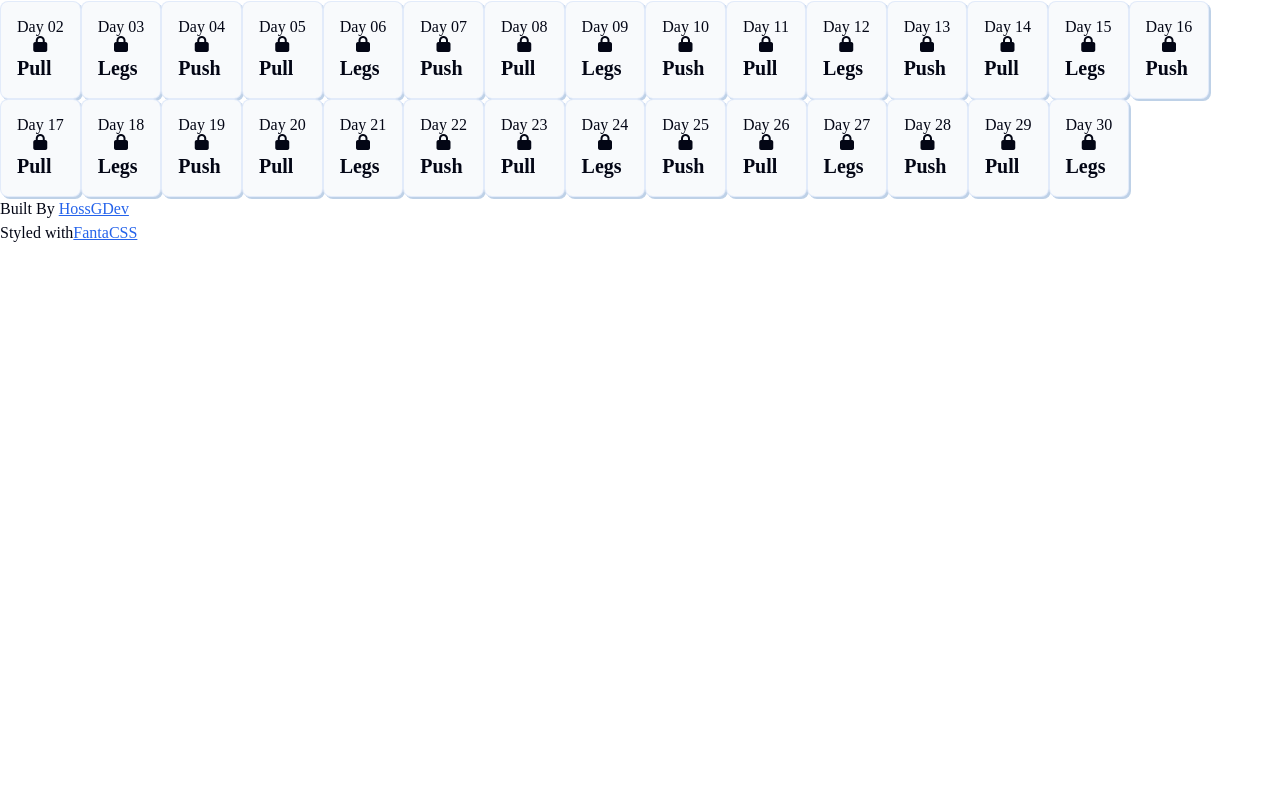
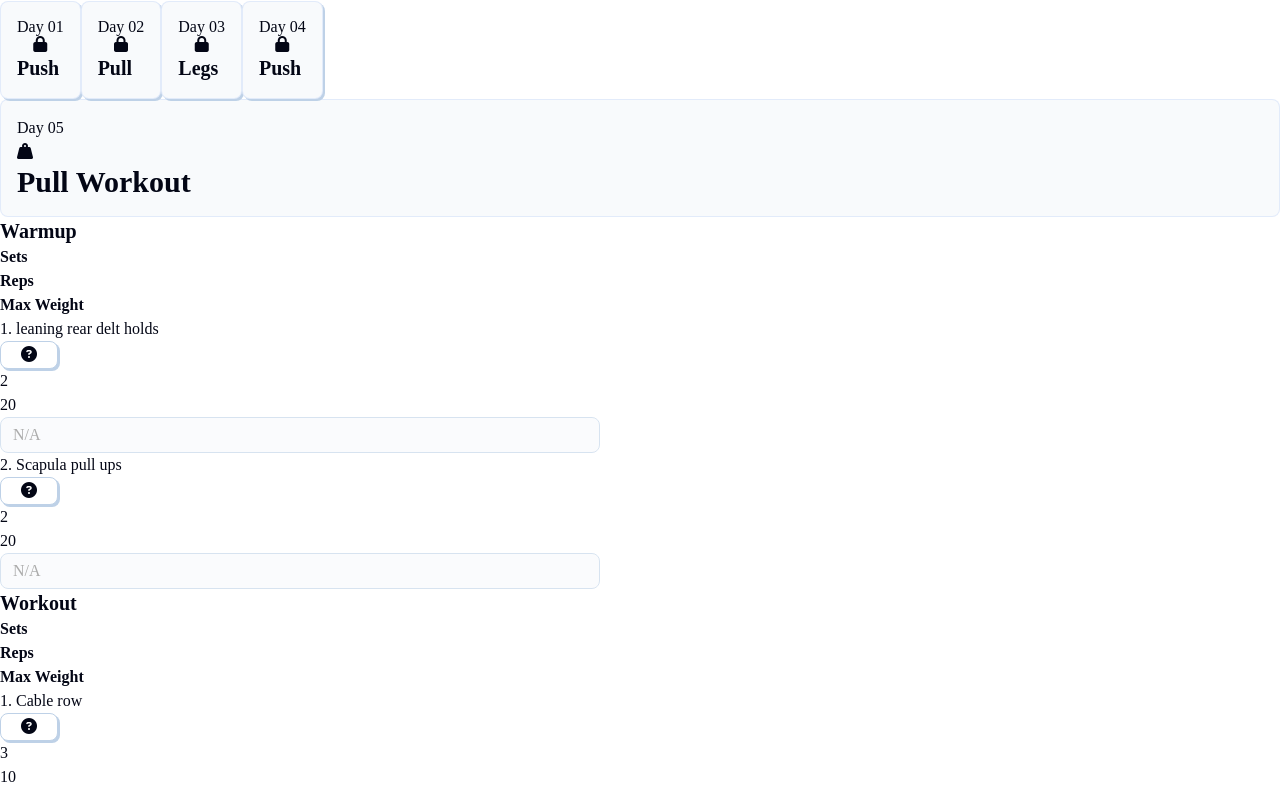
Before and after one commit to HossGDev/BusyDadBod, a React (Vite) app in the folder DadBodMod/: page / in a window 1280 px wide. Shown: the part 546-1333 px from the top of the page. Before the commit the page ends 800 px from the top, so only its background shows below. Built offline with nearby package versions, Linux system fonts and the light colour scheme; a web font is replaced by a local one.

Commit message:
refactor Grid and WorkoutCard components to enhance workout rendering and data handling

```diff
--- a/DadBodMod/src/components/Grid.jsx
+++ b/DadBodMod/src/components/Grid.jsx
@@ -3,7 +3,7 @@ import WorkoutCard from './WorkoutCard.jsx'
 
 export default function Grid() {
     const isLocked = true
-    const selected_workout = 0
+    const selected_workout = 4
 
 
     return (
@@ -16,10 +16,24 @@ export default function Grid() {
                             'Legs'
 
                  const trainingPlan = training__plan[workoutIndex]
+                 const dayNum = ((workoutIndex / 8) <= 1) ? '0' + (workoutIndex +1):  workoutIndex + 1
+                 const icon = workoutIndex % 3 === 0 ? (
+                                <i className="fa-solid fa-dumbbell"></i>
+                            ) : (
+                                workoutIndex % 3 === 1 ? (
+                                    <i className="fa-solid fa-weight-hanging"></i>
+                                ) : (
+                                    <i className="fa-solid fa-bolt"></i>
+                                )
+                        )
+
+
+
 
                  if (workoutIndex === selected_workout) {
                     return (
-                        <WorkoutCard key={workoutIndex}/>
+                        <WorkoutCard key={workoutIndex} trainingPlan={trainingPlan}
+                        type={type} workoutIndex={workoutIndex} icon={icon} dayNum={dayNum} />
                     )
                  }
 
@@ -28,21 +42,11 @@ export default function Grid() {
                     :'')} key={workoutIndex}>
 
                         <div className='plan-card-header'>
-                            <p>Day {((workoutIndex / 8) <= 1) ? '0' + (workoutIndex +1):
-                            workoutIndex + 1}</p>
+                            <p>Day {dayNum}</p>
                         </div>
                         {isLocked ? (
                             <i className="fa-solid fa-lock"></i>
-                        ) : (
-                            workoutIndex % 3 === 0 ? (
-                                <i className="fa-solid fa-dumbbell"></i>
-                            ) : (
-                                workoutIndex % 3 === 1 ? (
-                                    <i className="fa-solid fa-weight-hanging"></i>
-                                ) : (
-                                    <i className="fa-solid fa-bolt"></i>
-                                )
-                        ))}
+                        ) : (icon)}
                         <div className="plan-card-header">
                             <h4><b>{type}</b></h4>
                         </div>
--- a/DadBodMod/src/components/WorkoutCard.jsx
+++ b/DadBodMod/src/components/WorkoutCard.jsx
@@ -1,8 +1,83 @@
-export default function WorkoutCard() {
+import React from 'react'
+
+export default function WorkoutCard(props) {
+    const { trainingPlan, workoutIndex, type, dayNum, icon } = props
+    const {warmup, workout} = trainingPlan || {}
+
+
     return (
-        <div>
+    <div className="workout-container">
+            <div className="workout-card card">
+                <div className="plan-card-header">
+                    <p>Day {dayNum} </p>
+                    {icon}
+                </div>
+                <div className="plan-card-header">
+                    <h2><b>{type} Workout</b></h2>
+                </div>
+            </div>
 
+
+        <div className="workout-grid">
+            <div classname="exercise-name">
+                <h4>Warmup</h4>
+            </div>
+            <h6>Sets</h6>
+            <h6>Reps</h6>
+            <h6 className="weight-input">Max Weight</h6>
+            {warmup.map((warmupExercise, warmupIndex) => {
+                return(
+                    <React.Fragment key={warmupIndex}>
+                        <div clasName="exercise-name">
+                            <p>{warmupIndex + 1}. {warmupExercise.name}</p>
+                            <button classname="help-icon">
+                                <i className="fa-solid fa-circle-question"/>
+                            </button>
+                         </div>
+                            <p classname="exercise-info">{warmupExercise.sets}</p>
+                            <p classname="exercise-info">{warmupExercise.reps}</p>
+                            <input className="weight-input" placeHolder="N/A"
+                            disabled />
+
+
+                    </React.Fragment>
+
+                )
+            })}
         </div>
+
+        <div className="workout-grid">
+            <div classname="exercise-name">
+                <h4>Workout</h4>
+            </div>
+            <h6>Sets</h6>
+            <h6>Reps</h6>
+            <h6 className="weight-input">Max Weight</h6>
+            {workout.map((workoutExercise, workoutIndex) => {
+                return(
+                    <React.Fragment key={workoutIndex}>
+                        <div clasName="exercise-name">
+                            <p>{workoutIndex + 1}. {workoutExercise.name}</p>
+                            <button classname="help-icon">
+                                <i className="fa-solid fa-circle-question"/>
+                            </button>
+                         </div>
+                            <p classname="exercise-info">{workoutExercise.sets}</p>
+                            <p classname="exercise-info">{workoutExercise.reps}</p>
+                            <input className="weight-input" placeHolder="10"/>
+
+
+                    </React.Fragment>
+
+                )
+            })}
+        </div>
+
+        <div className="workout-buttons">
+            <button>Save & Exit</button>
+            <button disabled={true}>Complete</button>
+        </div>
+    </div>
 
     )
 }
```
